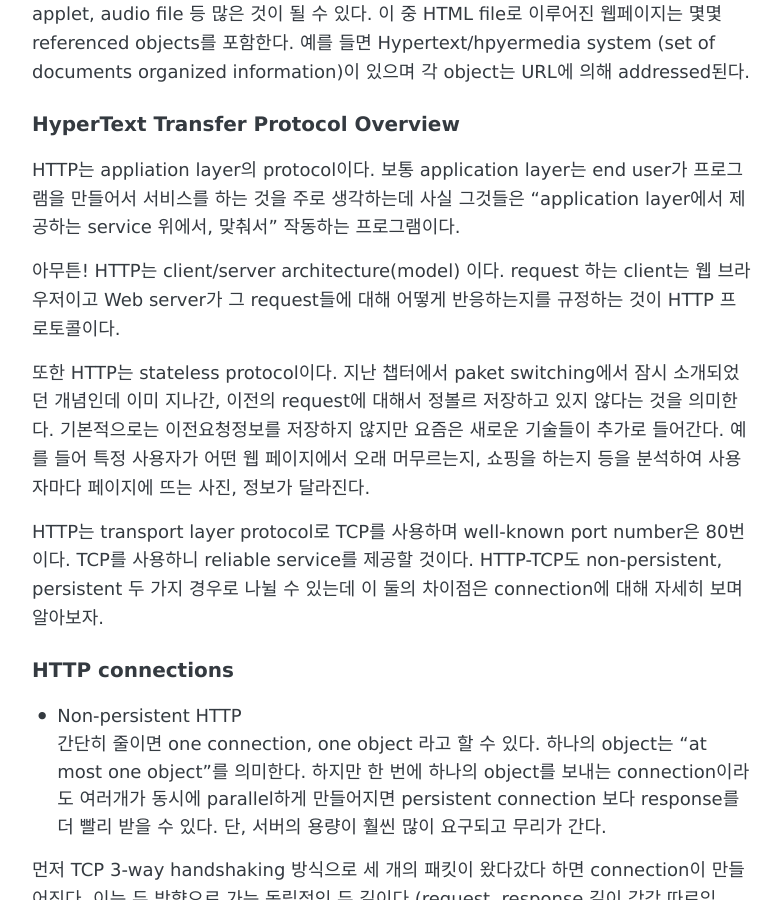
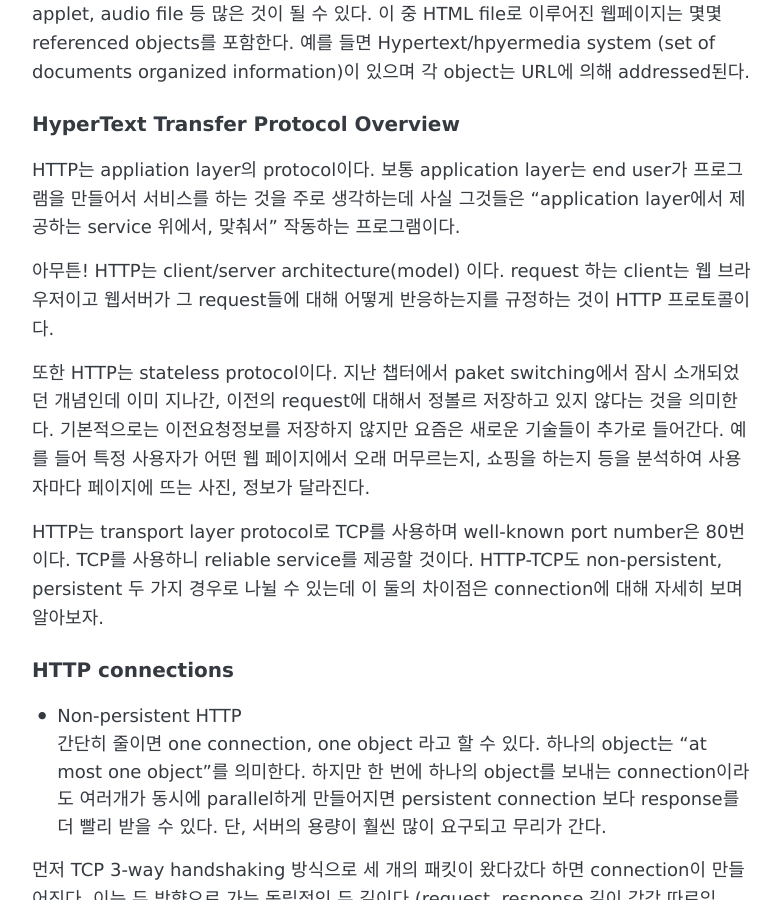
Before and after one commit to sihyungyou/sihyungyou.github.io, a Jekyll site: the page built from _posts/2019-09-19-network-2-2.md, in a window 1280 px wide and 900 px high, scrolled down 385 px. Shown: the whole window, without its empty margins (248-1027 px from the left). Built offline with Jekyll 4.4.1, drawn with Linux system fonts in a browser that asks for light colours; comment, search, counter and statistics services are not loaded.

Commit message:
fixed typo on network 2-2

```diff
--- a/_posts/2019-09-19-network-2-2.md
+++ b/_posts/2019-09-19-network-2-2.md
@@ -13,7 +13,7 @@ comments: true
 ### HyperText Transfer Protocol Overview
 HTTP는 appliation layer의 protocol이다. 보통 application layer는 end user가 프로그램을 만들어서 서비스를 하는 것을 주로 생각하는데 사실 그것들은 "application layer에서 제공하는 service 위에서, 맞춰서" 작동하는 프로그램이다.
 
-아무튼! HTTP는 client/server architecture(model) 이다. request 하는 client는 웹 브라우저이고 Web server가 그 request들에 대해 어떻게 반응하는지를 규정하는 것이 HTTP 프로토콜이다.
+아무튼! HTTP는 client/server architecture(model) 이다. request 하는 client는 웹 브라우저이고 웹서버가 그 request들에 대해 어떻게 반응하는지를 규정하는 것이 HTTP 프로토콜이다.
 
 또한 HTTP는 stateless protocol이다. 지난 챕터에서 paket switching에서 잠시 소개되었던 개념인데 이미 지나간, 이전의 request에 대해서 정볼르 저장하고 있지 않다는 것을 의미한다. 기본적으로는 이전요청정보를 저장하지 않지만 요즘은 새로운 기술들이 추가로 들어간다. 예를 들어 특정 사용자가 어떤 웹 페이지에서 오래 머무르는지, 쇼핑을 하는지 등을 분석하여 사용자마다 페이지에 뜨는 사진, 정보가 달라진다.
 
```
